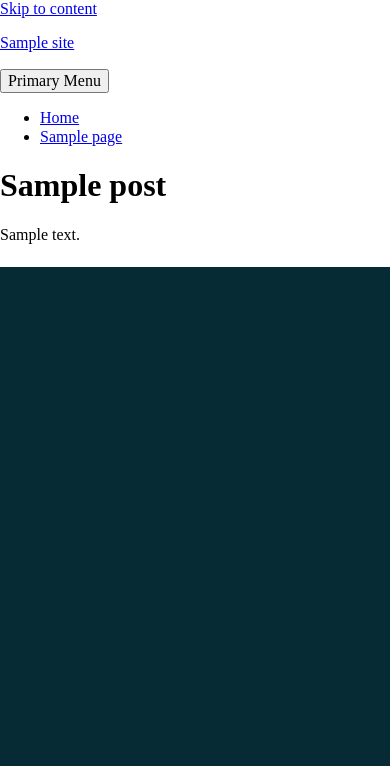
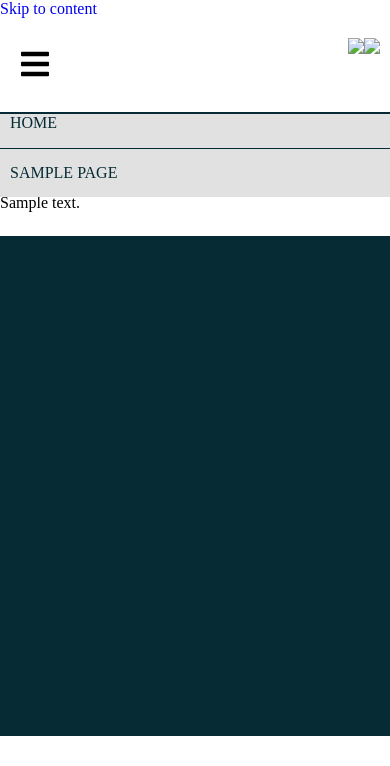
Before and after one commit to redacademy/daria-winter-2019, a WordPress theme: template themes/daria-day/page.php in a window 390 px wide. Shown: the top 766 px of the page. Run offline with PHP 8.4 and a stand-in for WordPress, Linux system fonts and the light colour scheme; the site name, menu and one post (Sample post) are stand-ins, and other content is empty; some libraries are stand-ins or nearby versions.

Commit message:
completed rough mobile nav-bar

```diff
--- /dev/null
+++ b/themes/daria-day/build/js/customizer.min.js
@@ -0,0 +1 @@
+!function(t){wp.customize("blogname",function(i){i.bind(function(i){t(".site-title a").text(i)})}),wp.customize("blogdescription",function(i){i.bind(function(i){t(".site-description").text(i)})}),wp.customize("header_textcolor",function(i){i.bind(function(i){"blank"===i?t(".site-title, .site-description").css({clip:"rect(1px, 1px, 1px, 1px)",position:"absolute"}):(t(".site-title, .site-description").css({clip:"auto",position:"relative"}),t(".site-title a, .site-description").css({color:i}))})})}(jQuery);
--- /dev/null
+++ b/themes/daria-day/build/js/navigation.min.js
@@ -0,0 +1 @@
+!function(n){if(!n(".main-navigation"))return;const i=n(".menu-toggle"),e=n(".main-navigation ul"),o=()=>{$window.width()>=600&&e.removeClass("")};o(),n(window).on("resize",()=>{o()}),e.prepend('<div class="close-mobile-nav"><button>X</button></div>'),i&&i.on("click",n=>{e.toggleClass("hide-menu")})}(jQuery);
--- /dev/null
+++ b/themes/daria-day/build/js/skip-link-focus-fix.min.js
@@ -0,0 +1 @@
+/(trident|msie)/i.test(navigator.userAgent)&&document.getElementById&&window.addEventListener&&window.addEventListener("hashchange",function(){var t,e=location.hash.substring(1);/^[A-z0-9_-]+$/.test(e)&&(t=document.getElementById(e))&&(/^(?:a|select|input|button|textarea)$/i.test(t.tagName)||(t.tabIndex=-1),t.focus())},!1);
--- a/themes/daria-day/functions.php
+++ b/themes/daria-day/functions.php
@@ -171,6 +171,7 @@
  */
 function daria_day_scripts() {
 	wp_enqueue_style( 'daria-day-style', get_stylesheet_uri() );
+	wp_enqueue_style( 'daria-day-fontawesome', 'https://use.fontawesome.com/releases/v5.7.2/css/all.css');
 
 	wp_enqueue_script( 'daria-day-navigation', get_template_directory_uri() . '/js/navigation.js', array(), '20151215', true );
 
@@ -181,6 +182,17 @@
 	}
 }
 add_action( 'wp_enqueue_scripts', 'daria_day_scripts' );
+
+/**
+ * Enable uploading SVG files to gallery
+ */
+function add_file_types_to_uploads($file_types) {
+	$new_filetypes = array();
+	$new_filetypes['svg'] = 'image/svg+xml';
+	$file_types = array_merge($file_types, $new_filetypes );
+	return $file_types;
+}
+add_action('upload_mimes', 'add_file_types_to_uploads');
 
 /**
  * Implement the Custom Header feature.
--- a/themes/daria-day/header.php
+++ b/themes/daria-day/header.php
@@ -25,27 +25,8 @@
 	<a class="skip-link screen-reader-text" href="#content"><?php esc_html_e( 'Skip to content', 'daria-day' ); ?></a>
 
 	<header id="masthead" class="site-header">
-		<div class="site-branding">
-			<?php
-			the_custom_logo();
-			if ( is_front_page() && is_home() ) :
-				?>
-				<h1 class="site-title"><a href="<?php echo esc_url( home_url( '/' ) ); ?>" rel="home"><?php bloginfo( 'name' ); ?></a></h1>
-				<?php
-			else :
-				?>
-				<p class="site-title"><a href="<?php echo esc_url( home_url( '/' ) ); ?>" rel="home"><?php bloginfo( 'name' ); ?></a></p>
-				<?php
-			endif;
-			$daria_day_description = get_bloginfo( 'description', 'display' );
-			if ( $daria_day_description || is_customize_preview() ) :
-				?>
-				<p class="site-description"><?php echo $daria_day_description; /* WPCS: xss ok. */ ?></p>
-			<?php endif; ?>
-		</div><!-- .site-branding -->
-
 		<nav id="site-navigation" class="main-navigation">
-			<button class="menu-toggle" aria-controls="primary-menu" aria-expanded="false"><?php esc_html_e( 'Primary Menu', 'daria-day' ); ?></button>
+			<button class="menu-toggle" aria-controls="primary-menu" aria-expanded="false"><i class="fas fa-bars"></i></button>
 			<?php
 			wp_nav_menu( array(
 				'theme_location' => 'menu-1',
@@ -53,6 +34,20 @@
 			) );
 			?>
 		</nav><!-- #site-navigation -->
+		<div class="site-branding">
+			<?php
+			the_custom_logo();
+			?>
+		</div><!-- .site-branding -->
+
+		<div class="nav-misc">
+			<a href="#">
+				<img src="https://via.placeholder.com/50">
+			</a>
+			<a href="#">
+				<img src="https://via.placeholder.com/50">
+			</a>
+		</div>
 	</header><!-- #masthead -->
 
 	<div id="content" class="site-content">
--- /dev/null
+++ b/themes/daria-day/sass/abstracts/_variables.scss
@@ -0,0 +1,13 @@
+// Media widths
+$tablet: 600px;
+
+// Dimensions
+$mobile-nav-height: 54px;
+$menu-spacing: 10px;
+$menu-border-size: 2px;
+
+// Colours
+$brand-colour-green: #0c5535;
+$brand-colour-evergreen: #062b35;
+
+$nav-grey: #e1e1e1;
--- /dev/null
+++ b/themes/daria-day/sass/layout/_header.scss
@@ -0,0 +1,99 @@
+.site-header {
+  display: flex;
+  flex-flow: row nowrap;
+  justify-content: space-between;
+  position: relative;
+
+  height: $mobile-nav-height;
+  padding: $menu-spacing * 2 $menu-spacing;
+
+  border-bottom: $menu-border-size solid $brand-colour-evergreen;
+}
+
+.menu-toggle {
+  height: 100%;
+  width: 50px;
+
+  border: none;
+  background-color: transparent;
+  font-size: 2em;
+}
+
+.main-navigation  {
+  ul {
+    position: absolute;
+    left: 0;
+    top: $mobile-nav-height + $menu-spacing * 4 + $menu-border-size;
+
+    width: 100vw;
+    margin: 0;
+    padding: 0;
+
+    background-color: $nav-grey;
+
+    .close-mobile-nav {
+      display: flex;
+      flex-flow: row nowrap;
+      justify-content: flex-end;
+
+      button {
+        padding: $menu-spacing * 1.5 $menu-spacing * 1.5 0;
+
+        background-color: transparent;
+        border: none;
+      }
+    }
+
+    li {
+      &:first-of-type {
+        a {
+          padding-top: 0;
+        }
+      }
+
+      &:not(:last-of-type) {
+        border-bottom: $menu-border-size / 2 solid $brand-colour-evergreen;
+      }
+    }
+
+    a {
+      display: block;
+      padding: $menu-spacing * 1.5 $menu-spacing;
+
+      color: $brand-colour-evergreen;
+      text-transform: uppercase;
+    }
+  }
+}
+
+.hide-menu {
+  display: none;
+}
+
+.site-branding {
+  height: 100%;
+
+  img {
+    height: 100%;
+  }
+}
+
+.nav-misc {
+  display: flex;
+  flex-flow: row nowrap;
+}
+
+// @media screen and (min-width: $tablet) {
+//   .menu-toggle {
+//     display: none;
+//   }
+
+//   .main-navigation {
+//     ul {
+//       position: relative;
+//       display: flex;
+//       flex-flow: row nowrap;
+
+//     }
+//   }
+// }
--- a/themes/daria-day/sass/style.scss
+++ b/themes/daria-day/sass/style.scss
@@ -57,6 +57,7 @@
 --------------------------------------------------------------*/
 
 // Abstract
+@import 'abstracts/variables';
 
 // Base
 @import 'base/normalize';
@@ -64,9 +65,20 @@
 // Components
 
 // Layout
+@import 'layout/header';
 @import 'layout/footer';
 // Pages
 
-body {
-  background-color: purple;
+/*
+=========================
+General
+=========================
+*/
+
+ul {
+  list-style: none;
 }
+
+a {
+  text-decoration: none;
+}
--- a/themes/daria-day/style.css
+++ b/themes/daria-day/style.css
@@ -360,7 +360,79 @@
 [hidden] {
   display: none; }
 
-<<<<<<< HEAD
+.site-header {
+  display: -webkit-box;
+  display: -ms-flexbox;
+  display: flex;
+  -webkit-box-orient: horizontal;
+  -webkit-box-direction: normal;
+      -ms-flex-flow: row nowrap;
+          flex-flow: row nowrap;
+  -webkit-box-pack: justify;
+      -ms-flex-pack: justify;
+          justify-content: space-between;
+  position: relative;
+  height: 54px;
+  padding: 20px 10px;
+  border-bottom: 2px solid #062b35; }
+
+.menu-toggle {
+  height: 100%;
+  width: 50px;
+  border: none;
+  background-color: transparent;
+  font-size: 2em; }
+
+.main-navigation ul {
+  position: absolute;
+  left: 0;
+  top: 96px;
+  width: 100vw;
+  margin: 0;
+  padding: 0;
+  background-color: #e1e1e1; }
+  .main-navigation ul .close-mobile-nav {
+    display: -webkit-box;
+    display: -ms-flexbox;
+    display: flex;
+    -webkit-box-orient: horizontal;
+    -webkit-box-direction: normal;
+        -ms-flex-flow: row nowrap;
+            flex-flow: row nowrap;
+    -webkit-box-pack: end;
+        -ms-flex-pack: end;
+            justify-content: flex-end; }
+    .main-navigation ul .close-mobile-nav button {
+      padding: 15px 15px 0;
+      background-color: transparent;
+      border: none; }
+  .main-navigation ul li:first-of-type a {
+    padding-top: 0; }
+  .main-navigation ul li:not(:last-of-type) {
+    border-bottom: 1px solid #062b35; }
+  .main-navigation ul a {
+    display: block;
+    padding: 15px 10px;
+    color: #062b35;
+    text-transform: uppercase; }
+
+.hide-menu {
+  display: none; }
+
+.site-branding {
+  height: 100%; }
+  .site-branding img {
+    height: 100%; }
+
+.nav-misc {
+  display: -webkit-box;
+  display: -ms-flexbox;
+  display: flex;
+  -webkit-box-orient: horizontal;
+  -webkit-box-direction: normal;
+      -ms-flex-flow: row nowrap;
+          flex-flow: row nowrap; }
+
 #footer {
   margin-top: 6%;
   width: 100%;
@@ -401,7 +473,14 @@
   display: -ms-flexbox;
   display: flex;
   z-index: 99; }
-=======
-body {
-  background-color: purple; }
->>>>>>> 879b1448a17aee5f2e8e5a6c8f9253fe4b1d8694
+
+/*
+=========================
+General
+=========================
+*/
+ul {
+  list-style: none; }
+
+a {
+  text-decoration: none; }
```
Also changed, not shown: themes/daria-day/js/navigation.js (+116 -82 lines), themes/daria-day/build/css/style.min.css, themes/daria-day/images/Daria-Day-Logo-Long.svg (added), themes/daria-day/images/DariaDay_logo-01.svg (added), uploads/2019/03/Daria-Day-Logo-Long.svg (added), uploads/2019/03/DariaDay_logo-01.svg (added), 2 other files.
